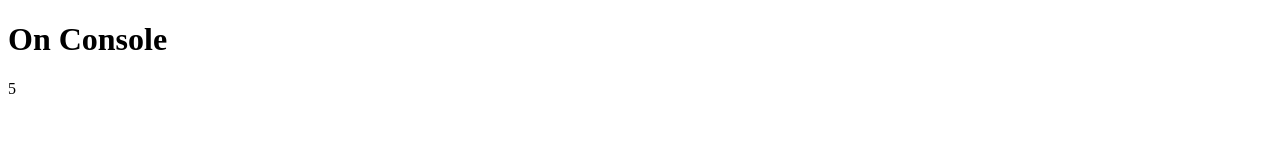
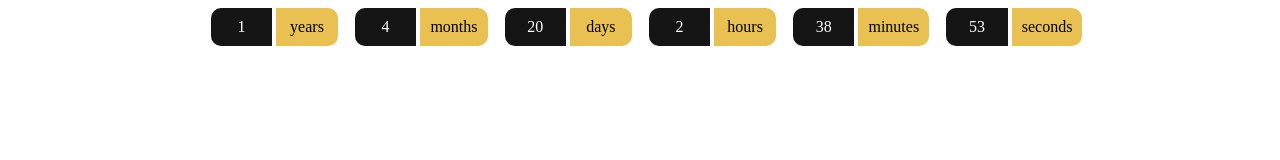
Before and after one commit to enriquegiottonini/enydio, a plain HTML site: page index.html in a window 1280 px wide. Drawn offline with Linux system fonts and the light colour scheme.

Commit message:
time logic added, it lacks style

```diff
--- a/index.html
+++ b/index.html
@@ -5,29 +5,93 @@
     <meta http-equiv="X-UA-Compatible" content="IE=edge">
     <meta name="viewport" content="width=device-width, initial-scale=1.0">
     <title>Ok Computer</title>
+
+    <style>
+        .countup {
+          text-align: center;
+          margin-bottom: 20px;
+        }
+        .countup .timeel {
+          display: inline-block;
+          padding: 10px;
+          background: #151515;
+          margin: 0;
+          color: white;
+          min-width: 2.6rem;
+          margin-left: 13px;
+          border-radius: 10px 0 0 10px;
+        }
+        .countup span[class*="timeRef"] {
+          border-radius: 0 10px 10px 0;
+          margin-left: 0;
+          background: #e8c152;
+          color: black;
+        }
+        </style>
 </head>
 <body>
-    <h1>On Console</h1>
+    <div class="countup" id="countup1">
+        <span class="timeel years">00</span>
+        <span class="timeel timeRefYears">years</span>
+        <span class="timeel months">00</span>
+        <span class="timeel timeRefMonths">months</span>
+        <span class="timeel days">00</span>
+        <span class="timeel timeRefDays">days</span>
+        <span class="timeel hours">00</span>
+        <span class="timeel timeRefHours">hours</span>
+        <span class="timeel minutes">00</span>
+        <span class="timeel timeRefMinutes">minutes</span>
+        <span class="timeel seconds">00</span>
+        <span class="timeel timeRefSeconds">seconds</span>
+      </div>
     <script>
-        let x = 0;
 
-        const timer = document.createElement("div");
-        const time = document.createElement("p");
-        time.innerHTML=x
+        window.onload = function() {
+            // Month Day, Year Hour:Minute:Second, id-of-element-container
+            countUpFromTime("Jan 4, 2021 18:00:00", 'countup1'); // ****** Change this line!
+        };
 
-        timer.appendChild(time);
-        document.body.appendChild(timer);
+        function countUpFromTime(countFrom, id) {
 
-        setInterval(() => {
-            console.log("Ok Computer", x);
-            x = x + 1;
-            time.innerHTML=x
-        }, 1000);
+            countFrom = new Date(countFrom).getTime();
 
-        let now = new Date().toISOString();
-        const p = createElement("p");
-        p.innerHTML = now;
-        document.appendChild(p);
+            var now = new Date(),
+                countFrom = new Date(countFrom),
+                timeDifference = (now - countFrom);
+
+            var secondsInADay = 60 * 60 * 1000 * 24,
+                secondsInAHour = 60 * 60 * 1000;
+
+            days = Math.floor(timeDifference / (secondsInADay) * 1);
+
+            years = Math.floor(days / 365);
+            if (years >= 1){ days = days - (years * 365) }
+
+            var daysInMonth = new Date(now.getFullYear(), now.getMonth() + 1, 0).getDate();
+            var months = Math.floor(days / daysInMonth)
+            if (months >= 1){
+                let i=1;
+                for(i;i<=months; i++)
+                    days = days - new Date(now.getFullYear(), i, 0).getDate()
+                }
+
+
+            hours = Math.floor((timeDifference % (secondsInADay)) / (secondsInAHour) * 1);
+            mins = Math.floor(((timeDifference % (secondsInADay)) % (secondsInAHour)) / (60 * 1000) * 1);
+            secs = Math.floor((((timeDifference % (secondsInADay)) % (secondsInAHour)) % (60 * 1000)) / 1000 * 1);
+
+            var idEl = document.getElementById(id);
+
+            idEl.getElementsByClassName('years')[0].innerHTML = years;
+            idEl.getElementsByClassName('months')[0].innerHTML = months;
+            idEl.getElementsByClassName('days')[0].innerHTML = days;
+            idEl.getElementsByClassName('hours')[0].innerHTML = hours;
+            idEl.getElementsByClassName('minutes')[0].innerHTML = mins;
+            idEl.getElementsByClassName('seconds')[0].innerHTML = secs;
+
+            clearTimeout(countUpFromTime.interval);
+            countUpFromTime.interval = setTimeout(function(){ countUpFromTime(countFrom, id); }, 1000);
+        }
 
     </script>
 </body>
```
